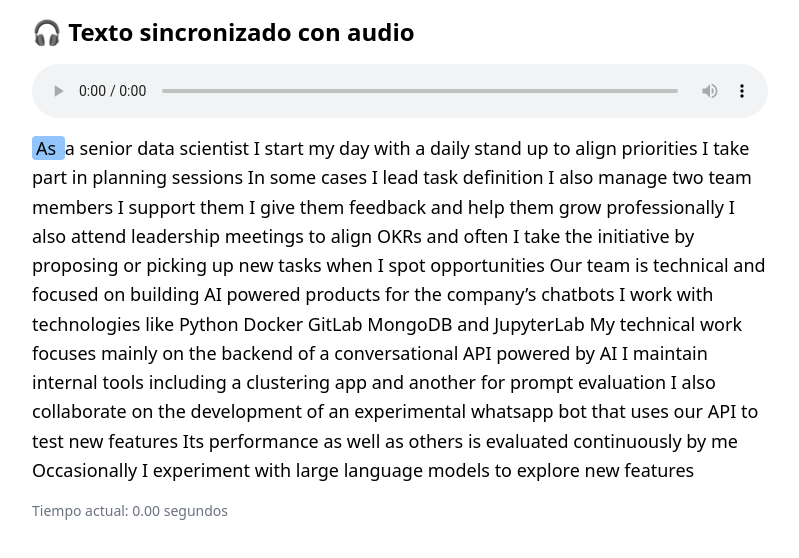
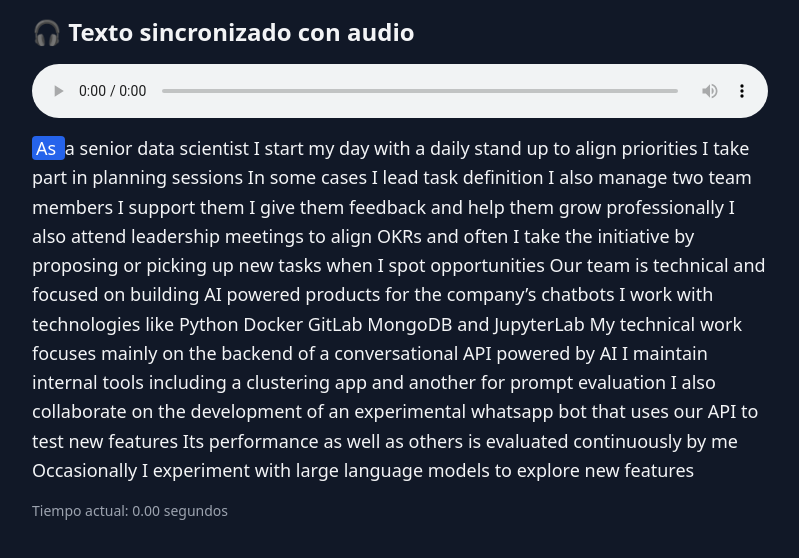
Before and after one commit to cuauhtemocbe/audio-sync-app, a React (Vite) app: page / in a window 1280 px wide. Shown: the top 558 px of the page, without its empty margins (240-1039 px from the left). Built offline with nearby package versions, Linux system fonts and the light colour scheme; the HTML template or start-up script is replaced by a standard one.

Commit message:
feat: Set to dark theme

```diff
--- a/index.html
+++ b/index.html
@@ -6,7 +6,7 @@
     <meta name="viewport" content="width=device-width, initial-scale=1.0" />
     <title>Audio Sync App</title>
   </head>
-  <body class="bg-white text-black">
+  <body class="bg-gray-900 text-gray-100 min-h-screen">
     <div id="root"></div>
     <script type="module" src="/src/main.jsx"></script>
   </body>
--- a/src/App.jsx
+++ b/src/App.jsx
@@ -35,7 +35,7 @@ export default function App() {
   };
 
   return (
-    <div className="p-4 max-w-3xl mx-auto">
+    <div className="p-4 max-w-3xl mx-auto bg-gray-900 min-h-screen text-gray-100">
       <h1 className="text-2xl font-bold mb-4">🎧 Texto sincronizado con audio</h1>
 
       <audio ref={audioRef} controls className="w-full mb-4">
@@ -49,7 +49,7 @@ export default function App() {
             key={idx}
             onClick={() => seekTo(w.ts)}
             className={`cursor-pointer ${
-              idx === activeWordIndex ? "bg-blue-300 px-1 rounded" : ""
+              idx === activeWordIndex ? "bg-blue-600 text-white px-1 rounded" : ""
             }`}
           >
             {w.value + " "}
@@ -57,7 +57,7 @@ export default function App() {
         ))}
       </div>
 
-      <p className="mt-4 text-sm text-gray-500">
+      <p className="mt-4 text-sm text-gray-400">
         Tiempo actual: {currentTime.toFixed(2)} segundos
       </p>
     </div>
```
